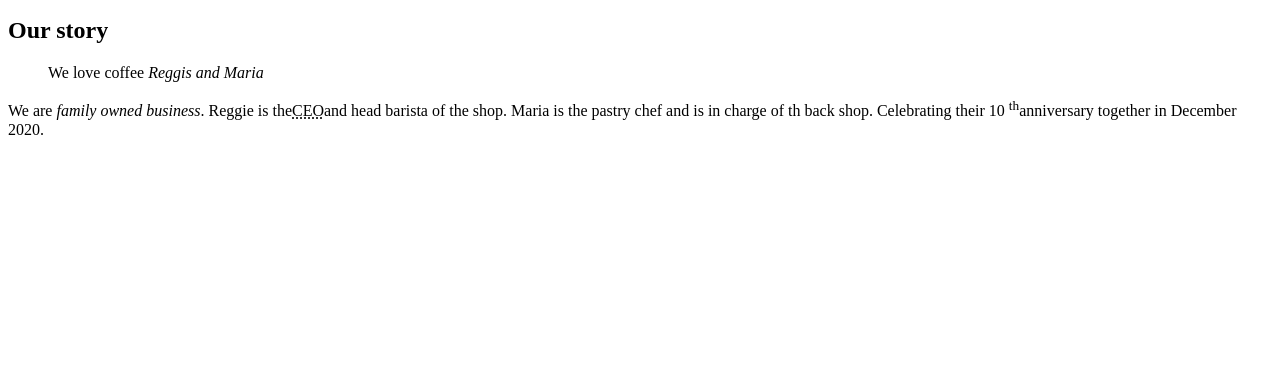
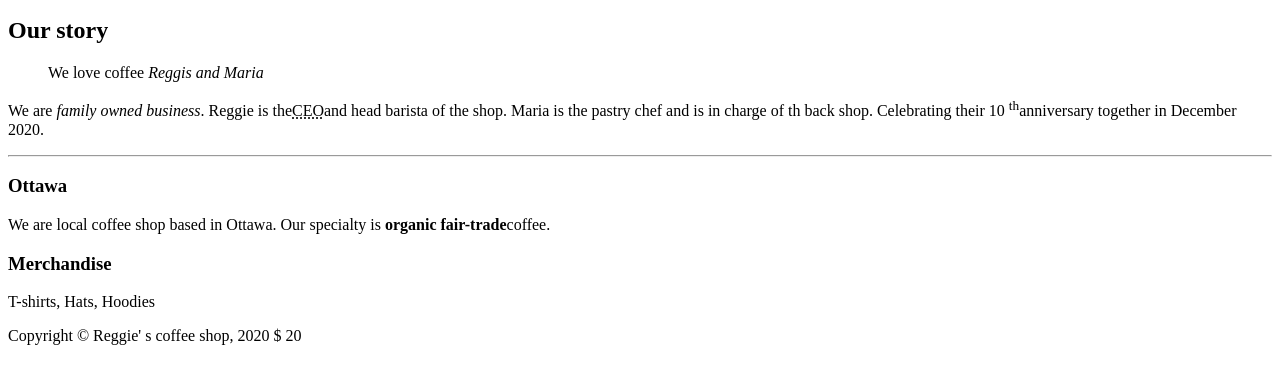
Before and after one commit to minoohzv/minoohzv2.github.io, a plain HTML site: page week-2/index.html in a window 1280 px wide. Shown: the part 87-470 px from the top of the page. Drawn offline with Linux system fonts and the light colour scheme.

Commit message:
adding week-2 demo code

```diff
--- a/week-2/index.html
+++ b/week-2/index.html
@@ -8,7 +8,7 @@
 <body>
   <!--Add the proper page structure for this document-->
   <!-- Shortcut for comment block - control + / or command + / -->
-  <!--  -->
+  <!-- Header of the site -->
 
   <header>
      <h1>Reggie's Coffee Shop</h1>
@@ -23,10 +23,22 @@
           <p>
               We are <em>family owned business</em>. Reggie is the<abbr title="Chief Executive Officer">CEO</abbr>and head barista of the shop. Maria is the pastry chef and is in charge of th back shop. Celebrating their 10 <sup>th</sup>anniversary together in December 2020.
           </p>
+          <hr>
+          <section></section>
+           <h3>Ottawa</h3>
+           <p>
+               We are local coffee shop based in Ottawa. Our specialty is <b>organic fair-trade</b>coffee.
+           </p>
       </article>
-      <aside></aside>
+      <aside>
+          <h3>Merchandise</h3>
+          <p>T-shirts, Hats, Hoodies</p>
+      </aside>
   </main>
-  <footer></footer>
+  <!-- footer of the site -->
+  <footer>
+      Copyright &copy; Reggie&apos; s coffee shop, 2020 &dollar; 20
+  </footer>
 </body>
 
 </html>
```
